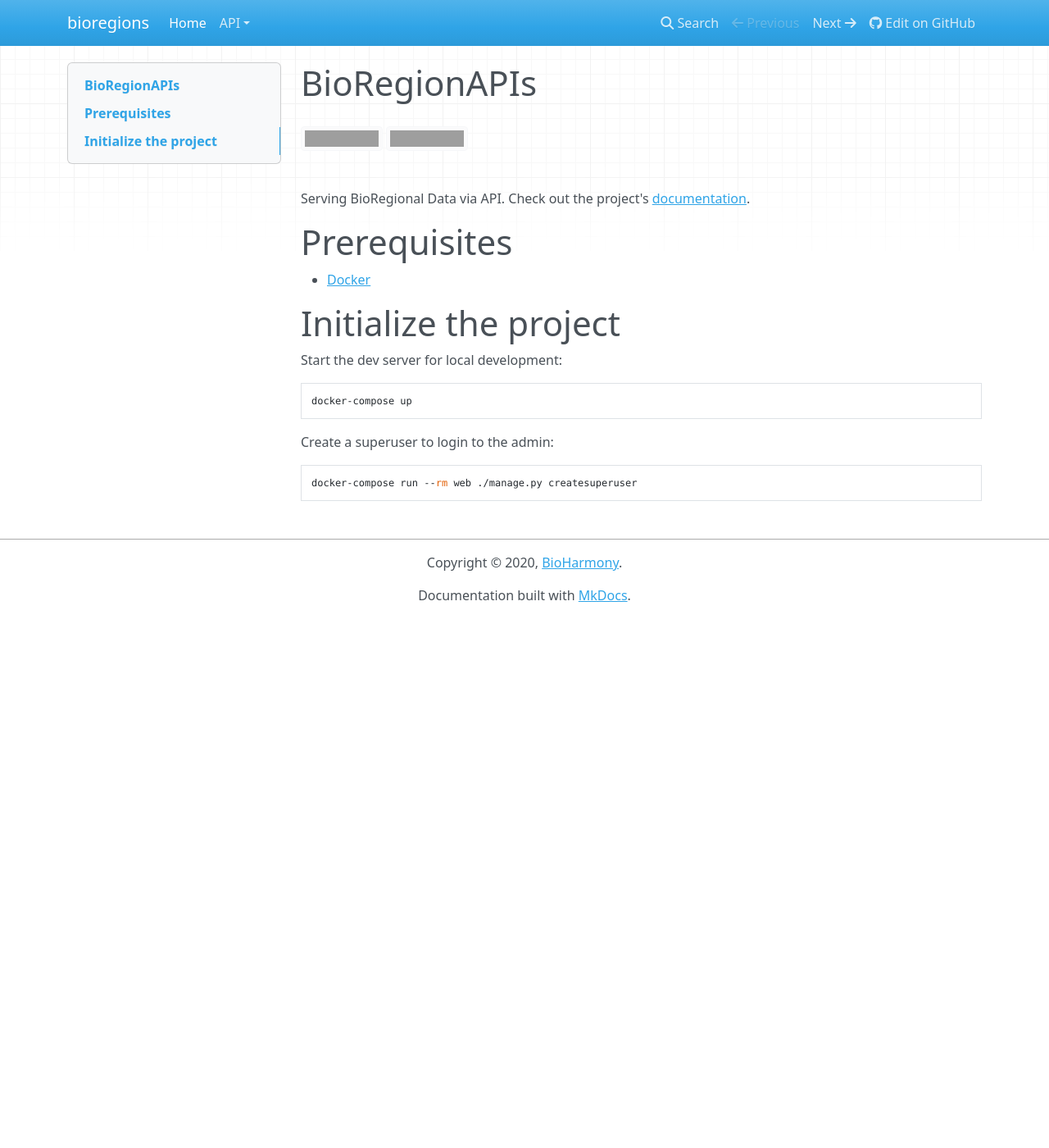
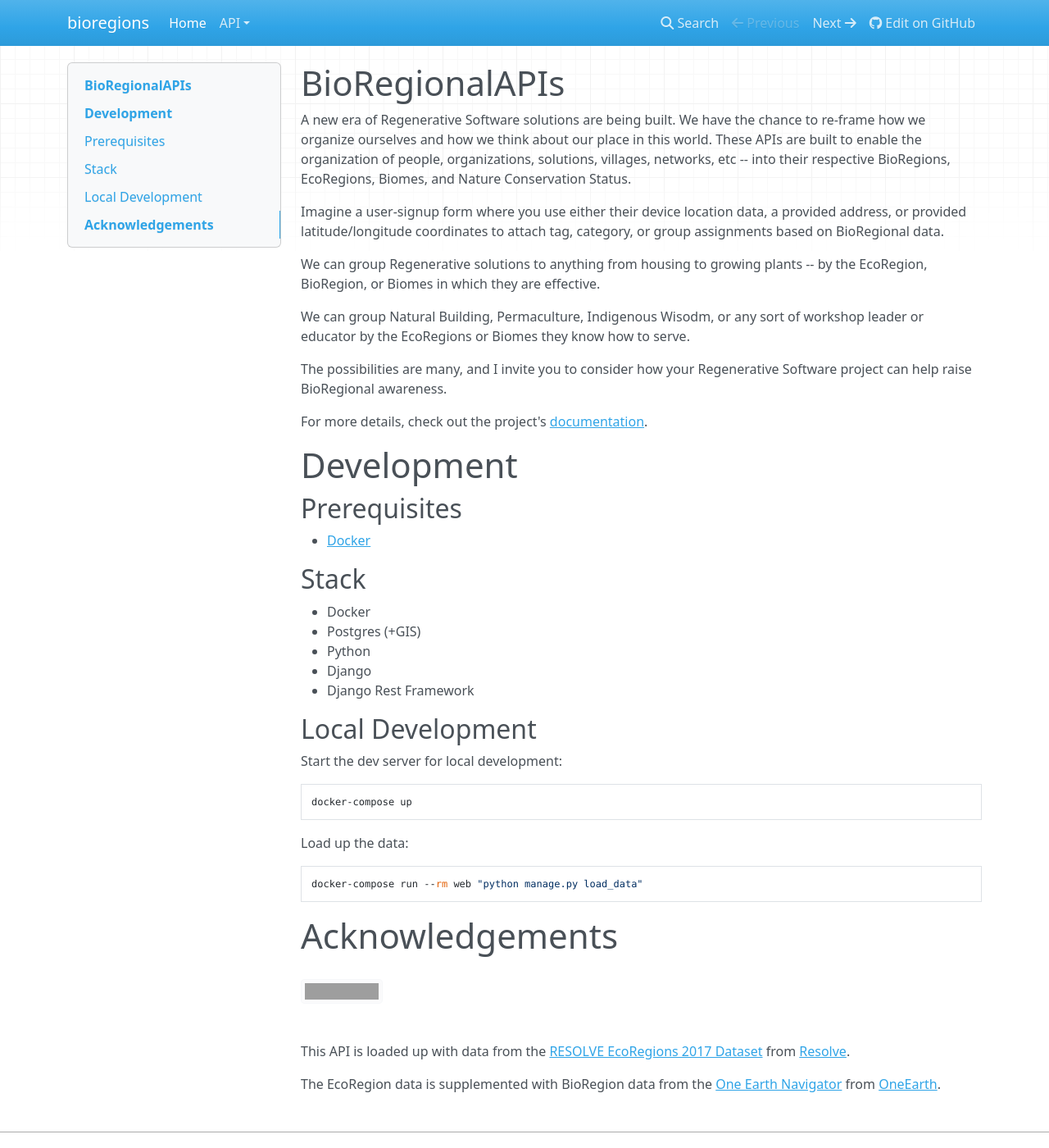
Before and after one commit to BioHarmony-Foundation/BioRegionalApis, an MkDocs documentation site: the page built from docs/index.md, in a window 1280 px wide and 1400 px high. Shown: the whole window at 82% size. Built offline with MkDocs 1.6.1, drawn with Linux system fonts in a browser that asks for light colours; nearby versions of some CDN libraries; grey boxes are pictures that could not be loaded.

Commit message:
Update Documentation

````diff
--- a/docs/index.md
+++ b/docs/index.md
@@ -1,24 +1,50 @@
-# BioRegionAPIs
+# BioRegionalAPIs
 
-[![Build Status](https://travis-ci.org/BioHarmony/BioRegionAPIs.svg?branch=master)](https://travis-ci.org/BioHarmony/BioRegionAPIs)
-[![Built with](https://img.shields.io/badge/Built_with-Cookiecutter_Django_Rest-F7B633.svg)](https://github.com/agconti/cookiecutter-django-rest)
+A new era of Regenerative Software solutions are being built. We have the chance to re-frame how we organize ourselves and how we think about our place in this world. These APIs are built to enable the organization of people, organizations, solutions, villages, networks, etc -- into their respective BioRegions, EcoRegions, Biomes, and Nature Conservation Status.
 
-Serving BioRegional Data via API. Check out the project's [documentation](http://BioHarmony.github.io/BioRegionAPIs/).
+Imagine a user-signup form where you use either their device location data, a provided address, or provided latitude/longitude coordinates to attach tag, category, or group assignments based on BioRegional data.
 
-# Prerequisites
+We can group Regenerative solutions to anything from housing to growing plants -- by the EcoRegion, BioRegion, or Biomes in which they are effective.
+
+We can group Natural Building, Permaculture, Indigenous Wisodm, or any sort of workshop leader or educator by the EcoRegions or Biomes they know how to serve.
+
+The possibilities are many, and I invite you to consider how your Regenerative Software project can help raise BioRegional awareness.
+
+For more details, check out the project's [documentation](http://BioHarmony-Foundation.github.io/BioRegionAPIs/).
+
+
+# Development
+
+## Prerequisites
 
 - [Docker](https://docs.docker.com/docker-for-mac/install/)
 
-# Initialize the project
+## Stack
+
+* Docker
+* Postgres (+GIS)
+* Python
+* Django
+* Django Rest Framework
+
+## Local Development
 
 Start the dev server for local development:
-
 ```bash
 docker-compose up
 ```
 
-Create a superuser to login to the admin:
+Load up the data:
 
 ```bash
-docker-compose run --rm web ./manage.py createsuperuser
+docker-compose run --rm web "python manage.py load_data"
 ```
+
+
+# Acknowledgements
+
+[![Built with](https://img.shields.io/badge/Built_with-Cookiecutter_Django_Rest-F7B633.svg)](https://github.com/agconti/cookiecutter-django-rest)
+
+This API is loaded up with data from the [RESOLVE EcoRegions 2017 Dataset](https://developers.google.com/earth-engine/datasets/catalog/RESOLVE_ECOREGIONS_2017) from [Resolve](https://www.resolve.ngo/).
+
+The EcoRegion data is supplemented with BioRegion data from the [One Earth Navigator](https://www.oneearth.org/navigator/) from [OneEarth](https://www.oneearth.org/).
--- a/mkdocs.yml
+++ b/mkdocs.yml
@@ -1,12 +1,12 @@
 site_name: bioregions
 site_description: Serving BioRegional Data via API
-repo_url: https://github.com/BioHarmony/BioRegionAPIs
+repo_url: https://github.com/BioHarmony-Foundation/BioRegionAPIs
 site_dir: site
-copyright: Copyright &copy; 2020, <a href="https://github.com/BioHarmony">BioHarmony</a>.
+copyright: Copyright &copy; 2020, <a href="https://github.com/BioHarmony-Foundation">BioHarmony Foundation</a>.
 dev_addr: 0.0.0.0:8001
 
 nav:
   - Home: 'index.md'
   - API:
     - Authentication: 'api/authentication.md'
-    - Users: 'api/users.md'
+    - Coordinates: 'api/coordinates.md'
````
Also changed, not shown: README.md (+35 -8 lines), docs/api/coordinates.md (added, +79 -0 lines), docs/api/users.md (deleted, +0 -106 lines).
